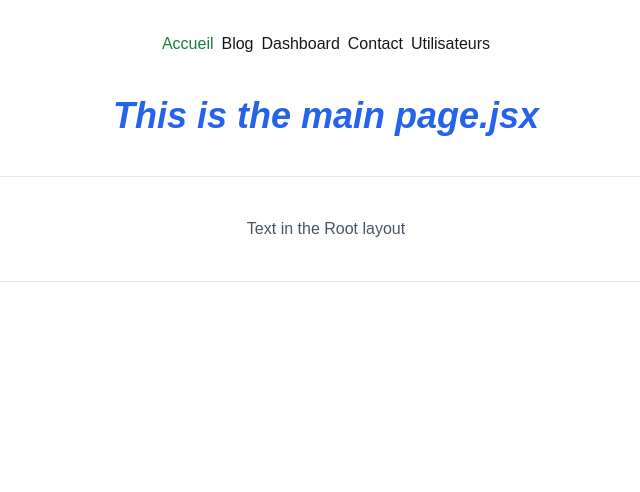
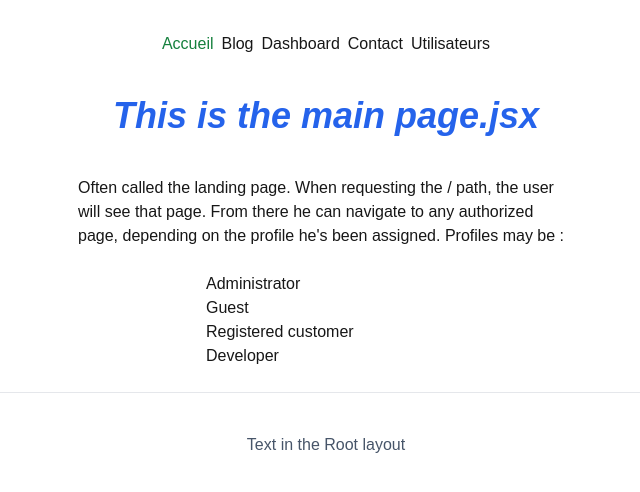
Before and after one commit to yves40/NEXTJS, a Next.js app in the folder 1.app-router/: page / in a window 1280 px wide. Shown: the top 492 px of the page, without its empty margins (314-954 px from the left). Built offline with nearby package versions, Linux system fonts and the light colour scheme.

Commit message:
Small UI adjustments on landing page

```diff
--- a/1.app-router/src/app/(mainapp)/page.jsx
+++ b/1.app-router/src/app/(mainapp)/page.jsx
@@ -3,8 +3,20 @@ import Image from "next/image";
 export default function Home() {
   return (
     <div>
-      <div>
+      <div className=" lg:max-w-xl lg:mx-auto">
         <h1 className="text-center mt-10 mb-10 text-4xl text-blue-600 italic font-semibold">This is the main page.jsx</h1>
+        <p className=" mx-10">
+          Often called the landing page. When requesting the / path, the user
+          will see that page.
+          From there he can navigate to any authorized page, depending on the profile he's been assigned.
+          Profiles may be :
+          <ul className=" mx-32 my-6">
+            <li>Administrator</li>
+            <li>Guest</li>
+            <li>Registered customer</li>
+            <li>Developer</li>
+          </ul>
+        </p>
       </div>
     </div>
   );
--- /dev/null
+++ b/1.app-router/src/app/(marketing)/discover/layout.jsx
@@ -0,0 +1,13 @@
+import Navbar from '@/components/Navbar'
+
+
+function layout({children}) {
+  return (
+    <>
+      <Navbar></Navbar>
+      {children}
+    </>
+  )
+}
+
+export default layout
```
